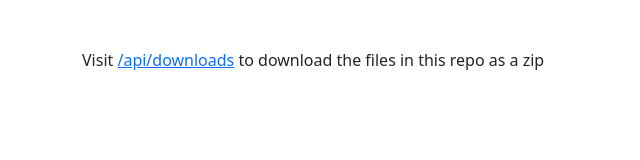
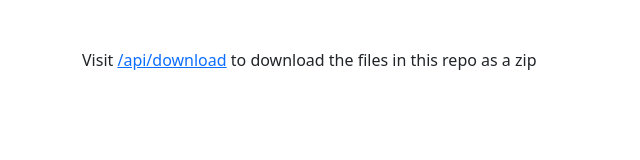
Before and after one commit to dashpilot/gitzip, a website: page dist/index.html in a window 1280 px wide. Shown: the full height of the page, 0-640 px from the left. Drawn offline with nearby package versions, Linux system fonts and the light colour scheme.

Commit message:
Update index.html

```diff
--- a/dist/index.html
+++ b/dist/index.html
@@ -10,7 +10,7 @@
 <body>
 
   <div class="container mt-5">
-  Visit <a href="/api/downloads">/api/downloads</a> to download the files in this repo as a zip
+  Visit <a href="/api/download">/api/download</a> to download the files in this repo as a zip
   </div>
 
 </body>
```
